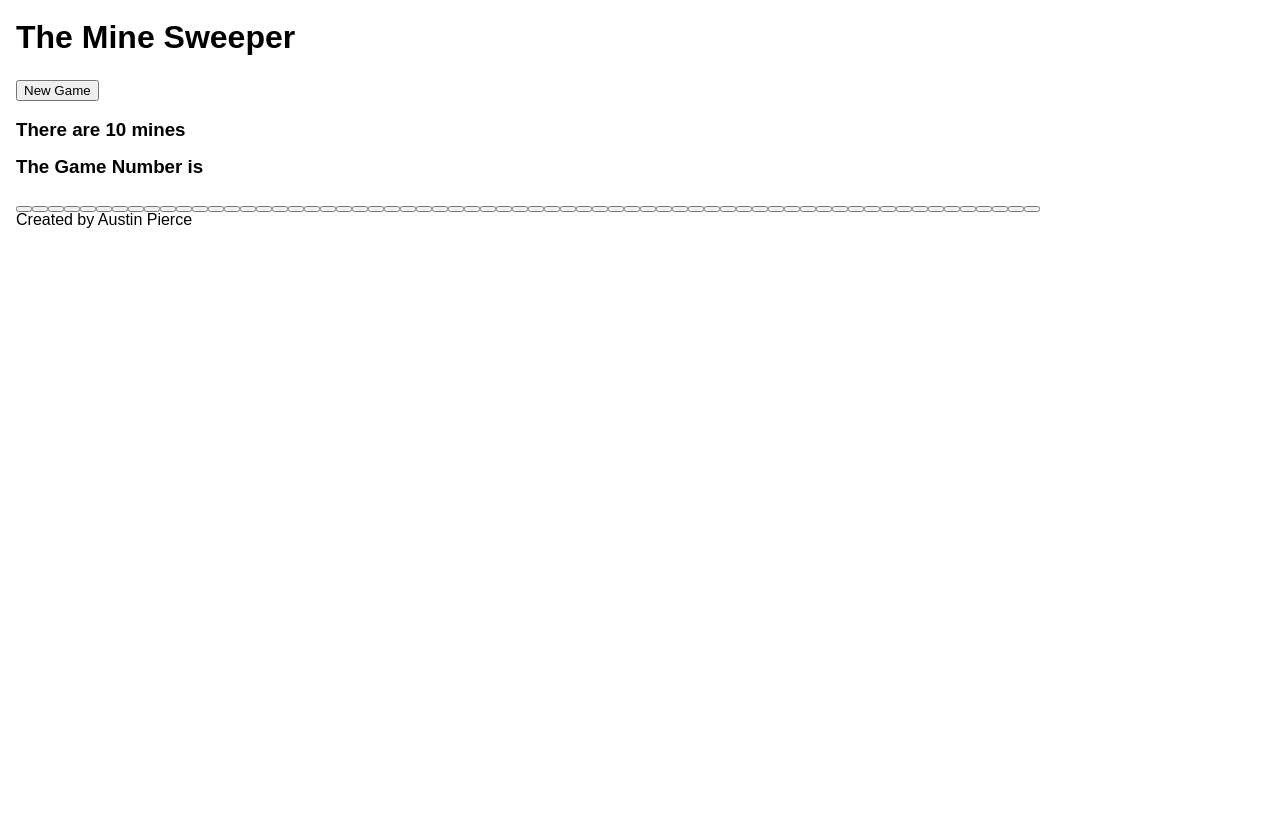
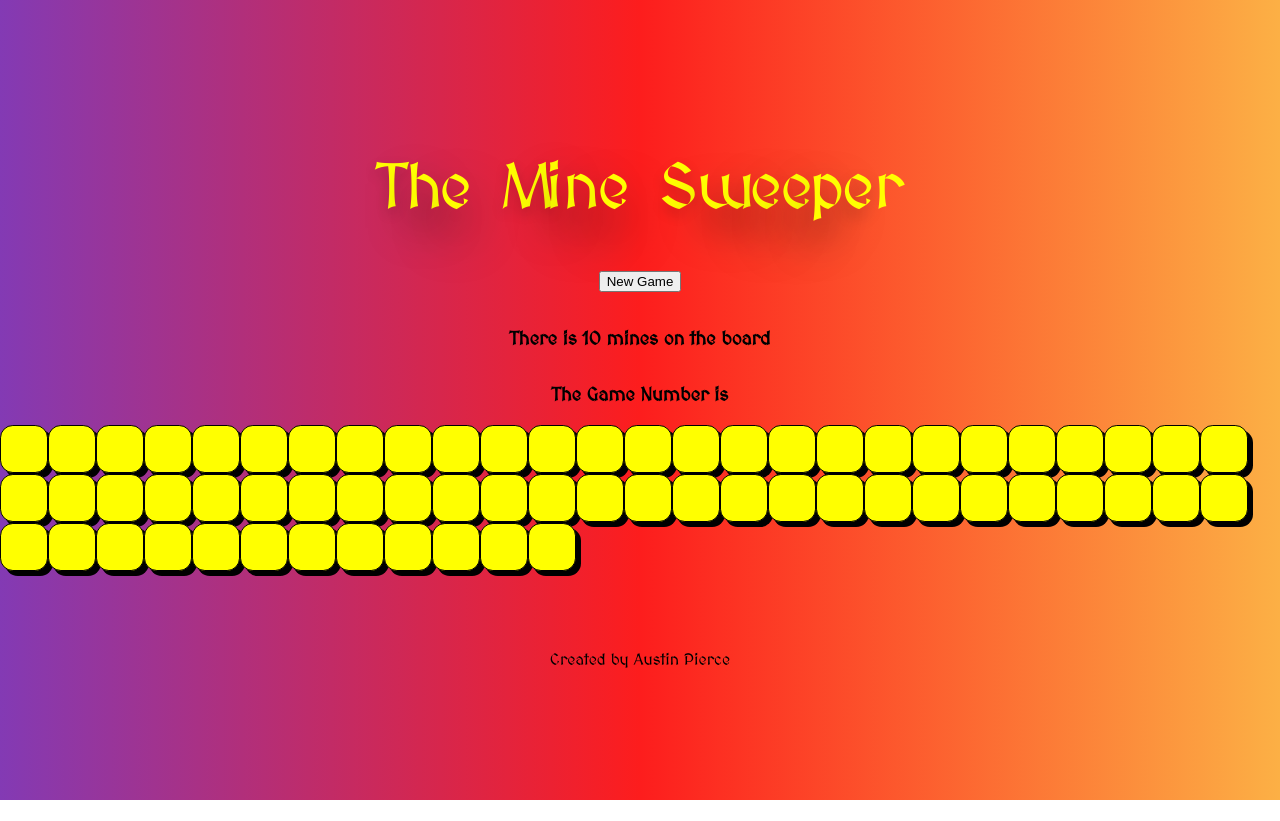
Before and after one commit to Austinentpierce/Minesweeper, a React app: page / in a window 1280 px wide. After the commit the page ends 800 px from the top, so only its background shows below. Built offline with nearby package versions, Linux system fonts and the light colour scheme; the HTML template or start-up script is replaced by a standard one.

Commit message:
working on trying to get squares into columns, rows are done

```diff
--- a/src/App.tsx
+++ b/src/App.tsx
@@ -65,14 +65,37 @@ export function App() {
   }
   return (
     <main>
-      <h1>The Mine Sweeper</h1>
+      <div className="title">
+        <div className="words word-1">
+          <span>T</span>
+          <span>h</span>
+          <span>e</span>
+        </div>
+
+        <div className="words word-2">
+          <span>M</span>
+          <span>i</span>
+          <span>n</span>
+          <span>e</span>
+        </div>
+
+        <div className="words word-3">
+          <span>S</span>
+          <span>w</span>
+          <span>e</span>
+          <span>e</span>
+          <span>p</span>
+          <span>e</span>
+          <span>r</span>
+        </div>
+      </div>
       <h2>
         <button onClick={newGame}>New Game</button>
       </h2>
-      <h3>There are {game.mines} mines</h3>
+      <h3>There is {game.mines} mines on the board</h3>
       <h3>The Game Number is {game.id}</h3>
 
-      <section className="difficulty-0">
+      <section className="board">
         {game.board.map(function (gameRow, row) {
           return gameRow.map(function (square, col) {
             return (
@@ -95,9 +118,7 @@ export function App() {
           })
         })}
       </section>
-      <footer>
-        <div className="madeby">Created by Austin Pierce</div>
-      </footer>
+      <footer>Created by Austin Pierce</footer>
     </main>
   )
 }
--- a/src/index.scss
+++ b/src/index.scss
@@ -1,3 +1,5 @@
+@import url('https://fonts.googleapis.com/css2?family=MedievalSharp&display=swap');
+
 :root {
   font: 16px / 1 sans-serif;
 }
@@ -5,6 +7,93 @@ html {
   height: 100%;
 }
 body {
-  margin: 1rem;
+  margin: 0rem;
   min-height: 100%;
+  font-family: 'MedievalSharp', cursive;
+  display: flex;
+  height: 100vh;
+  justify-content: center;
+  flex-direction: column;
+  align-items: center;
+  background: rgb(131, 58, 180);
+  background: linear-gradient(
+    90deg,
+    rgba(131, 58, 180, 1) 0%,
+    rgba(253, 29, 29, 1) 50%,
+    rgba(252, 176, 69, 1) 100%
+  );
 }
+
+section button {
+  flex-direction: row;
+  width: 3rem;
+  height: 3rem;
+  border-radius: 0.8rem;
+  box-shadow: 5px 5px black;
+  background-color: yellow;
+  border: black solid 1px;
+}
+main {
+  height: 100vh;
+  display: flex;
+  flex-direction: column;
+  align-items: center;
+  justify-content: center;
+}
+.title {
+  display: flex;
+}
+footer {
+  margin-top: 5rem;
+}
+
+.words {
+  color: yellow;
+  font-size: 0;
+  line-height: 1.5;
+  margin: 0.6rem;
+  text-align: center;
+}
+
+.words span {
+  font-size: 4rem;
+  display: inline-block;
+  animation: move 3s ease-in-out infinite;
+  justify-content: center;
+}
+
+@keyframes move {
+  0% {
+    transform: translate(-25%, 0);
+  }
+  50% {
+    text-shadow: 0 25px 50px rgba(0, 0, 0, 0.75);
+  }
+  100% {
+    transform: translate(25%, 0);
+  }
+}
+
+.words span:nth-child(2) {
+  animation-delay: 0.5s;
+}
+
+.words span:nth-child(3) {
+  animation-delay: 0.8s;
+}
+
+.words span:nth-child(4) {
+  animation-delay: 1s;
+}
+
+.words span:nth-child(5) {
+  animation-delay: 1.4s;
+}
+
+.words span:nth-child(6) {
+  animation-delay: 1.9s;
+}
+
+.words span:nth-child(7) {
+  animation-delay: 2.4s;
+}
```
